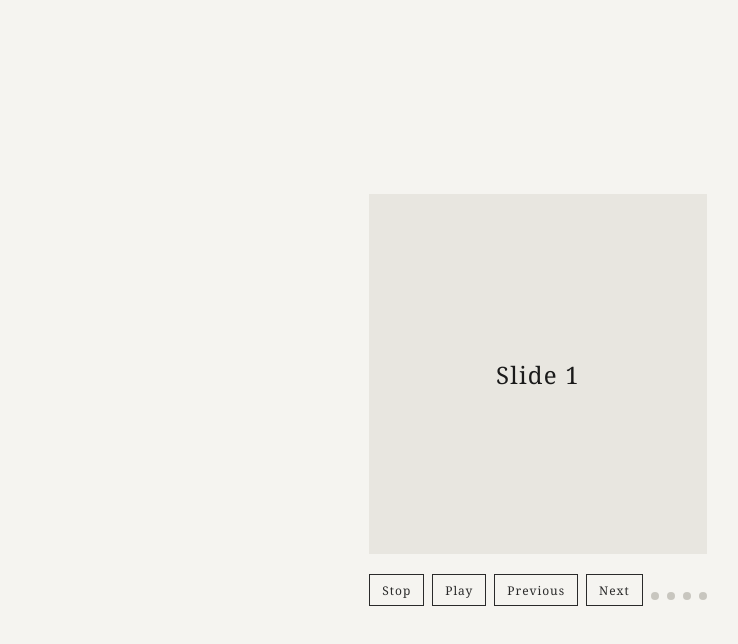
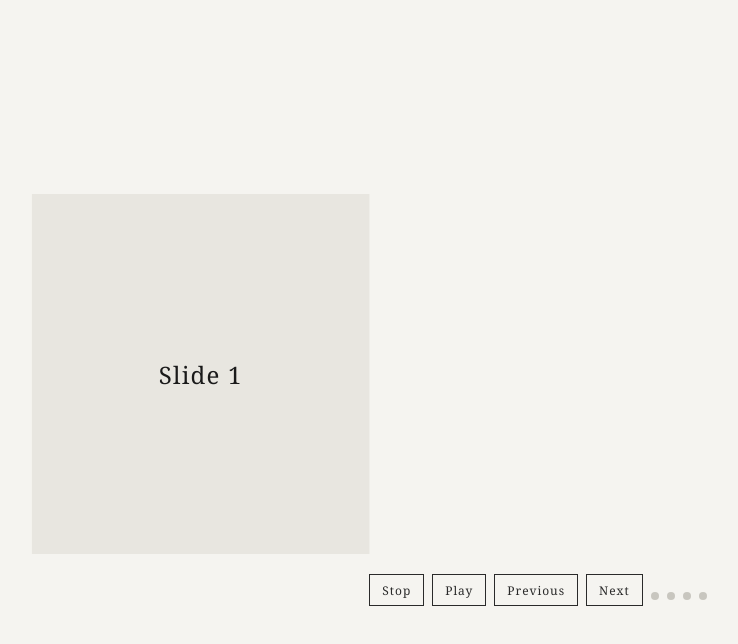
Before and after one commit to kana-matsu/practice, a website built with Vite: page index.html in a window 1280 px wide. Both pictures are taken after a click on the button "Next". Shown: the whole page, without its empty margins (102-840 px from the left). Built offline with nearby package versions, Linux system fonts and the light colour scheme.

Commit message:
スライド移動の関数を追加

```diff
--- a/index.html
+++ b/index.html
@@ -10,7 +10,7 @@
 <body>
 <main>
 <div class="carousel js-carousel">
-<div class="carousel__wrapper">
+<div class="carousel__wrapper js-carousel__wrapper">
 <div class="carousel__slide js-carousel__slide">
 <p>Slide 1</p>
 </div>
--- a/src/js/main.ts
+++ b/src/js/main.ts
@@ -1,5 +1,6 @@
 // Carousel
 const carousel = (root: HTMLElement) => {
+    const wrapper = root.querySelector<HTMLElement>('.js-carousel__wrapper');
     const slides = root.querySelectorAll<HTMLElement>('.js-carousel__slide');
     const stop = root.querySelector<HTMLButtonElement>('.js-carousel__stop');
     const play = root.querySelector<HTMLButtonElement>('.js-carousel__play');
@@ -8,9 +9,11 @@ const carousel = (root: HTMLElement) => {
     const pagination = root.querySelector<HTMLUListElement>('.js-carousel__pagination');
     const template = root.querySelector<HTMLTemplateElement>('.js-carousel__template');
 
-    if (!pagination || !template) {
+    if (!wrapper || !pagination || !template || !next || !previous) {
         return;
     }
+
+    let currentIndex = 0;
 
     const generateDots = () => {
         const fragment = document.createDocumentFragment();
@@ -30,10 +33,23 @@ const carousel = (root: HTMLElement) => {
         return fragment;
     }
 
+    const goTo = (i: number) => {
+        wrapper.style.transform = `translate3d(-${i * 100}%, 0, 0)`;
+        currentIndex = i;
+    }
+
     const init = () => {
         const dots = generateDots();
 
         template.replaceWith(dots);
+
+        next.addEventListener('click', () => {
+            goTo(currentIndex + 1);
+        });
+
+        previous.addEventListener('click', () => {
+            goTo(currentIndex - 1);
+        });
     }
 
     init();
```
